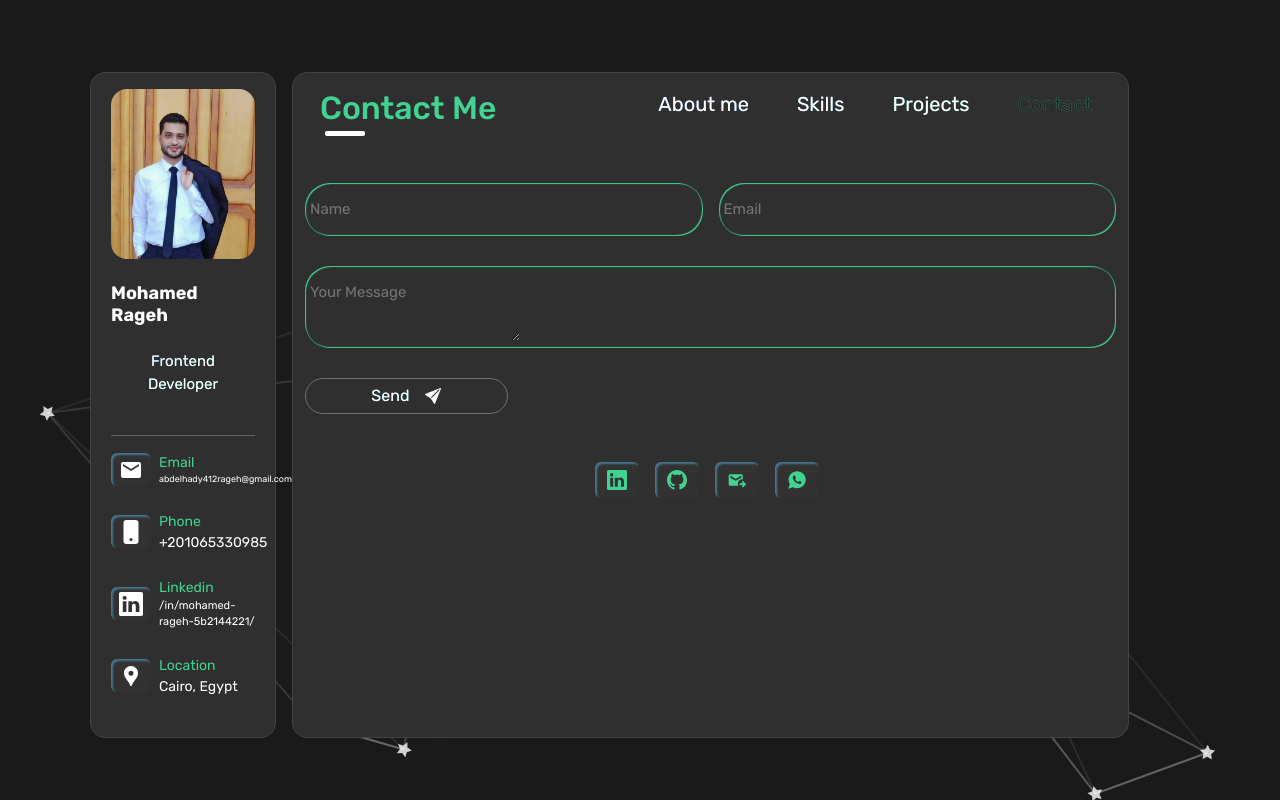
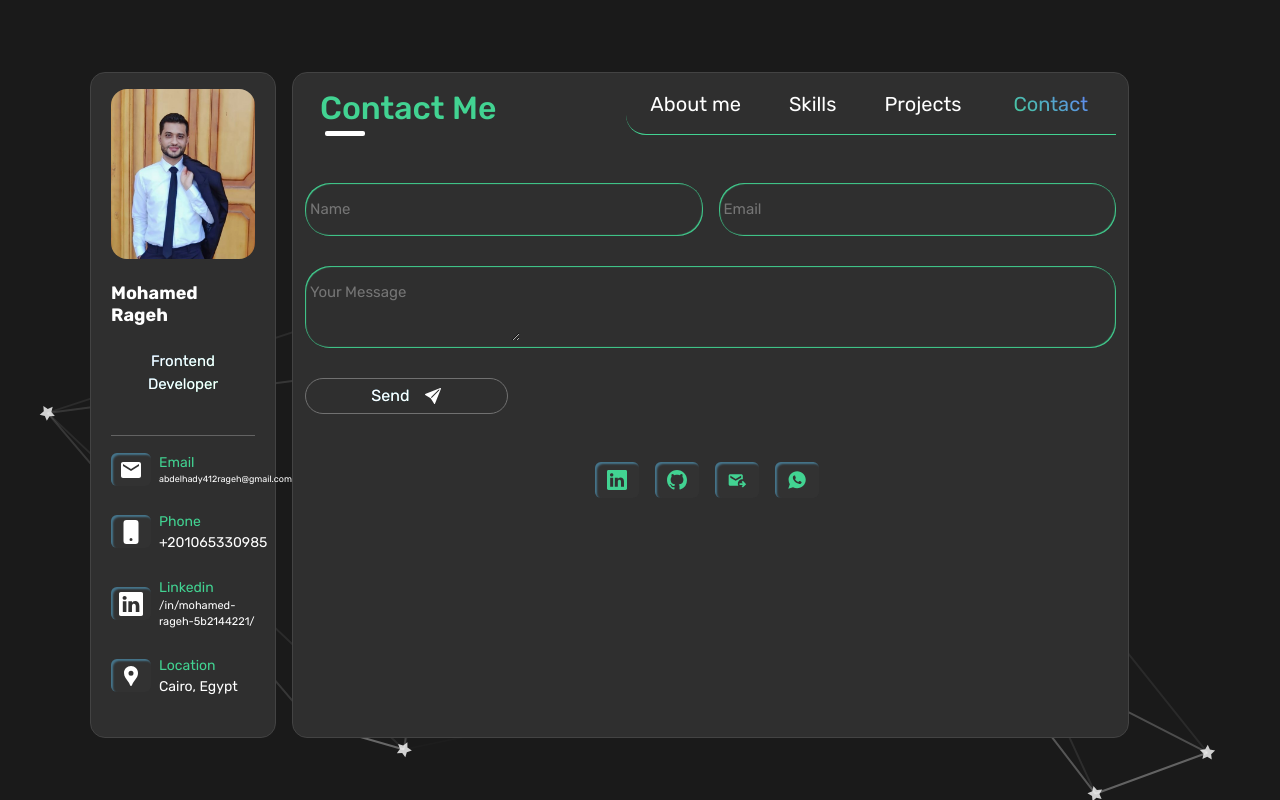
Before and after one commit to Rageh97/Portfolio, a React (Vite) app: page /contact in a window 1280 px wide. Built offline with nearby package versions, Linux system fonts and the light colour scheme.

Commit message:
update theme

```diff
--- a/src/App.css
+++ b/src/App.css
@@ -41,7 +41,8 @@ body {
   right: 0;
   left: 0;
   width: 100%;
-  background: var(--linear-bg);
+  background: var(--bg-containers);
+  border-top: 1px solid var(--text-orange);
   background-clip: text;
   border-radius: 20px 20px 0 0;
   z-index: 1;
@@ -85,9 +86,10 @@ body {
   box-shadow: inset 2px 2px 2px rgb(70, 118, 141);
 }
 .main_header {
-  background: linear-gradient(315deg, var(--text-orange) 25%, var(--bg-orange));
-  background-clip: text;
-
+  /* background: linear-gradient(315deg, var(--text-orange) 25%, var(--bg-orange)); */
+  /* background-clip: text; */
+  background-color: transparent;
+  border-bottom: 1px solid var(--text-orange);
   border-radius: 0 0 0 20px;
 }
 .custom_toggle {
@@ -97,6 +99,10 @@ body {
   padding: 4px;
   display: flex;
   align-items: center;
+  border: none;
+  position: absolute;
+  top: -2px;
+  right: -11px;
 }
 .neumer-input {
   border: none;
@@ -173,10 +179,14 @@ a {
   color: #ffffff;
   padding: 4px;
   border-radius: 10px;
-  background: -webkit-linear-gradient(315deg,#f2ff00 ,rgb(255, 255, 255));
-    background-clip: text;
-    -webkit-background-clip: text;
-    -webkit-text-fill-color: transparent;
+  background: -webkit-linear-gradient(
+    45deg,
+    var(--text-orange),
+    var(--bg-orange)
+  );
+  background-clip: text;
+  -webkit-background-clip: text;
+  -webkit-text-fill-color: transparent;
 }
 @media screen and (max-width: 380px) {
   .who_iam {
--- a/src/Components/Main.jsx
+++ b/src/Components/Main.jsx
@@ -24,7 +24,7 @@ const Main = () => {
           <Link
             className={
               window.location.pathname === "/"
-                ? "mx-4 fs-5 text-dark"
+                ? "mx-4 fs-5 text_active"
                 : "mx-4 fs-5 text-white"
             }
             to={"/"}
@@ -34,7 +34,7 @@ const Main = () => {
           <Link
             className={
               window.location.pathname === "/skills"
-                ? "mx-4 fs-5 text-dark"
+                ? "mx-4 fs-5 text_active"
                 : "mx-4 fs-5 text-white"
             }
             to={"/skills"}
@@ -44,7 +44,7 @@ const Main = () => {
           <Link
             className={
               window.location.pathname === "/projects"
-                ? "mx-4 fs-5 text-dark"
+                ? "mx-4 fs-5 text_active"
                 : "mx-4 fs-5 text-white"
             }
             to={"/projects"}
@@ -54,7 +54,7 @@ const Main = () => {
           <Link
             className={
               window.location.pathname === "/contact"
-                ? "mx-4 fs-5 text-dark"
+                ? "mx-4 fs-5 text_active"
                 : "mx-4 fs-5 text-white"
             }
             to={"/contact"}
--- a/src/Components/MobileHeader.jsx
+++ b/src/Components/MobileHeader.jsx
@@ -18,10 +18,7 @@ function CustomToggle({ children, eventKey }) {
       type="button"
       className="custom_toggle"
       style={{
-        border: "none",
-        position: "absolute",
-        top: "-2px",
-        right: "-11px",
+
       }}
       onClick={decoratedOnClick}
     >
```
